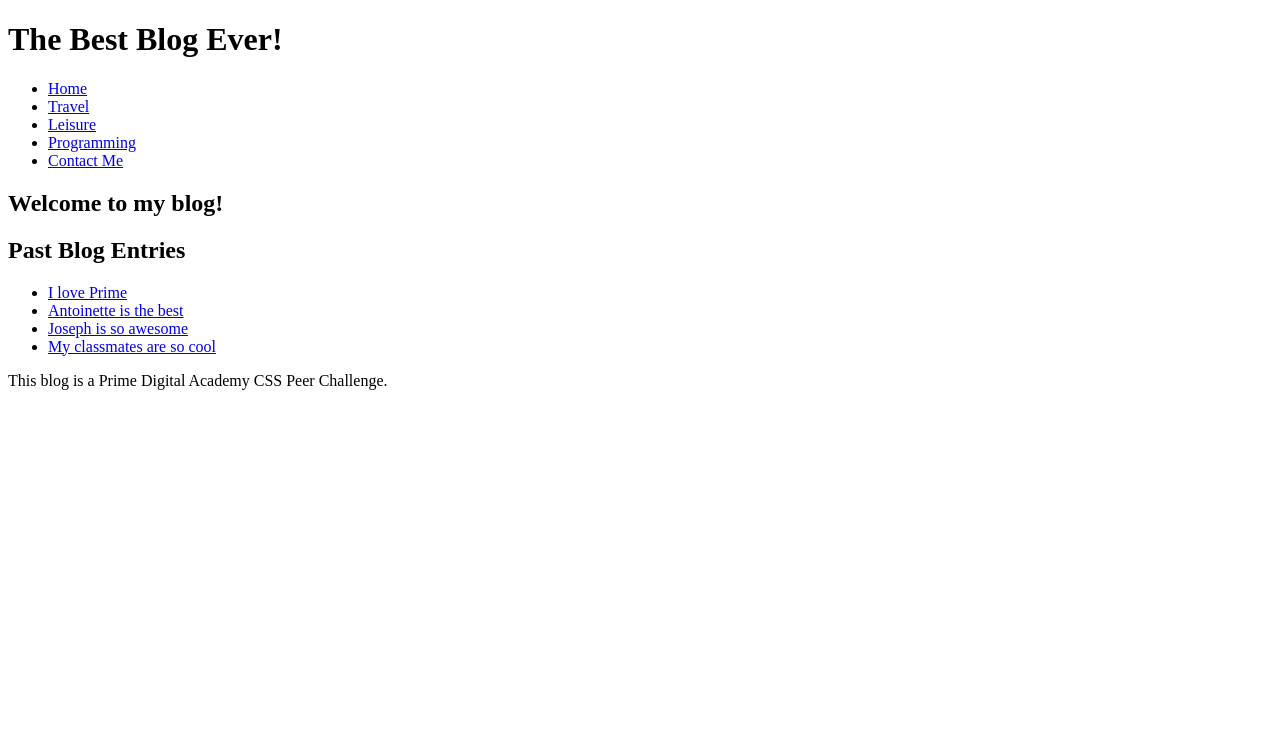
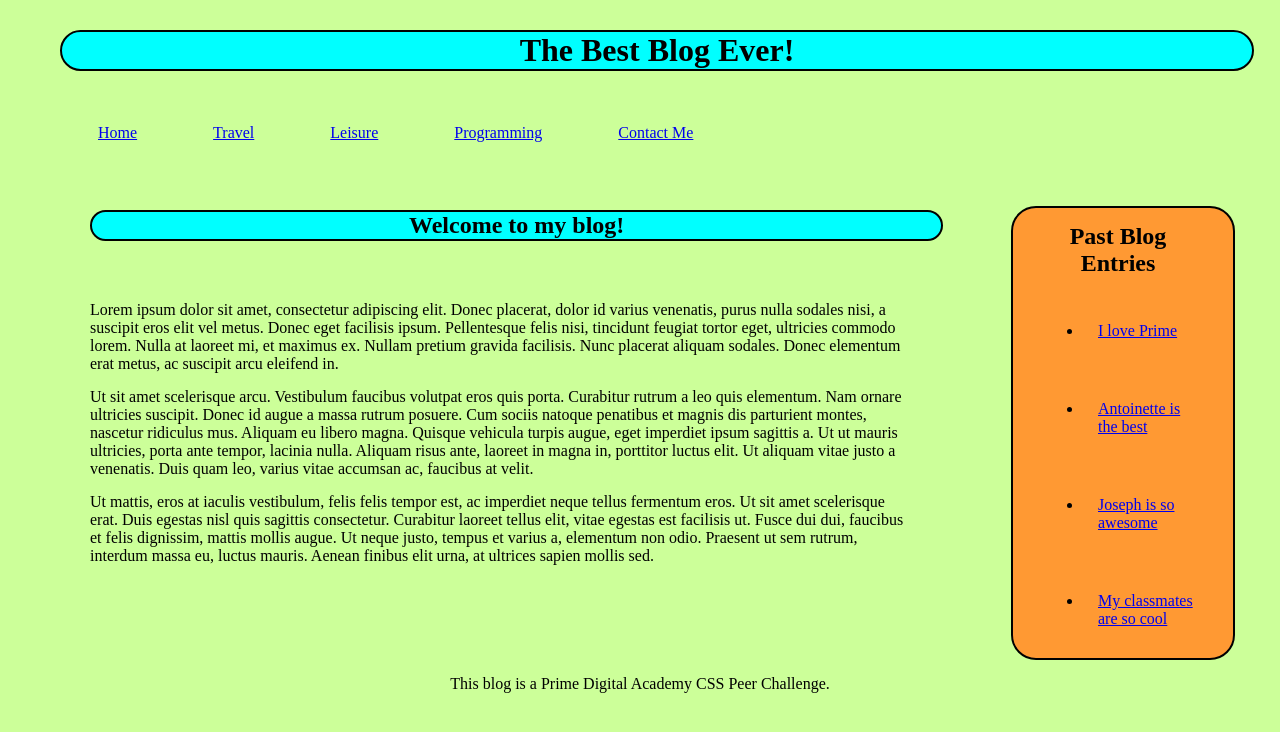
Before and after one commit to wallacewylie/prime_peer_css_01, a plain HTML site: page index.html in a window 1280 px wide. Drawn offline with Linux system fonts and the light colour scheme.

Commit message:
Blog changes
Made changes to blog using CSS.

```diff
--- a/index.html
+++ b/index.html
@@ -2,12 +2,13 @@
 <html>
 <head>
 	<title>My Student Blog</title>
+	<link href="styles.css" rel="stylesheet"></link>
 </head>
 <body>
 	<header>
-		<h1>The Best Blog Ever!</h1>
+		<h1 class="headline">The Best Blog Ever!</h1>
 		<nav>
-			<ul>
+			<ul class="spread">
 				<li><a href="#">Home</a></li>
 				<li><a href="#">Travel</a></li>
 				<li><a href="#">Leisure</a></li>
@@ -18,16 +19,21 @@
 	</header>
 	<main>
 		<article>
-			<header>
+			<header class="top">
 				<h1>Welcome to my blog!</h1>
 			</header>
 			<section>
+			<p>Lorem ipsum dolor sit amet, consectetur adipiscing elit. Donec placerat, dolor id varius venenatis, purus nulla sodales nisi, a suscipit eros elit vel metus. Donec eget facilisis ipsum. Pellentesque felis nisi, tincidunt feugiat tortor eget, ultricies commodo lorem. Nulla at laoreet mi, et maximus ex. Nullam pretium gravida facilisis. Nunc placerat aliquam sodales. Donec elementum erat metus, ac suscipit arcu eleifend in.</p>
+
+<p>Ut sit amet scelerisque arcu. Vestibulum faucibus volutpat eros quis porta. Curabitur rutrum a leo quis elementum. Nam ornare ultricies suscipit. Donec id augue a massa rutrum posuere. Cum sociis natoque penatibus et magnis dis parturient montes, nascetur ridiculus mus. Aliquam eu libero magna. Quisque vehicula turpis augue, eget imperdiet ipsum sagittis a. Ut ut mauris ultricies, porta ante tempor, lacinia nulla. Aliquam risus ante, laoreet in magna in, porttitor luctus elit. Ut aliquam vitae justo a venenatis. Duis quam leo, varius vitae accumsan ac, faucibus at velit.</p>
+
+<p>Ut mattis, eros at iaculis vestibulum, felis felis tempor est, ac imperdiet neque tellus fermentum eros. Ut sit amet scelerisque erat. Duis egestas nisl quis sagittis consectetur. Curabitur laoreet tellus elit, vitae egestas est facilisis ut. Fusce dui dui, faucibus et felis dignissim, mattis mollis augue. Ut neque justo, tempus et varius a, elementum non odio. Praesent ut sem rutrum, interdum massa eu, luctus mauris. Aenean finibus elit urna, at ultrices sapien mollis sed.</p>
 				<!-- Add 3+ paragraphs of filler content here -->
 			</section>
 		</article>
 	</main>
 	<aside>
-		<header>
+		<header class="right">
 			<h1>Past Blog Entries</h1>
 		</header>
 			<ul>
--- a/styles.css
+++ b/styles.css
@@ -19,6 +19,100 @@
  *
  */
 
+ * {
+ 	margin: 15px;
+ 	background-color: #CCFF99;
+ }
+
+
+ header h1 {
+ 	text-align: center;
+ 	display: block;
+ 	width: 100%;
+ 	background-color: #FF9933;
+}
+
+.headline {
+	border: 2px solid;
+    border-radius: 25px;
+    background-color: #00FFFF;
+}
+
+ header ul {
+ 	list-style-type: none;
+ 	padding: 0;
+ 	margin: 0;
+ }
+
+ .top {
+ 	float: left;
+ 	clear: left;
+ }
+
+ .top h1 {
+ 	padding: 0 150px 0 150px;
+ 	border: 2px solid;
+    border-radius: 25px;
+    background-color: #00FFFF;
+ }
+
+ .spread li {
+ 	display: inline-block;
+ }
+
+ ul li {
+ 	float: left;
+ }
+
+ li a {
+ 	display: block;
+ 	padding: 8px;
+ 	width: 100%;
+ }
+
+ section {
+ 	float:left;
+ 	clear: left;
+ 	display: block;
+ 	width: 850px;
+ }
+
+ aside {
+ 	float:right;
+ 	width: 200px;
+ 	border: 2px solid;
+ 	border-radius: 25px;
+ 	margin-top: -65px;
+ 	padding-right: 20px;
+ 	background-color: #FF9933;
+ }
+
+
+.right {
+	padding-right: 20px;
+	background-color: #FF9933;
+}
+
+aside ul li {
+	background-color: #FF9933;
+}
+
+ aside ul li a {
+ 	padding: 0;
+ 	display: block;
+ 	background-color: #FF9933;
+ }
+
+ aside ul li:last-child {
+    float: left;
+    background-color: #FF9933;
+ }
+
+ footer {
+ 	clear:both;
+ 	text-align: center;
+ }
+
 /* Switch! Let your partner drive now. */
 
 /**
```
